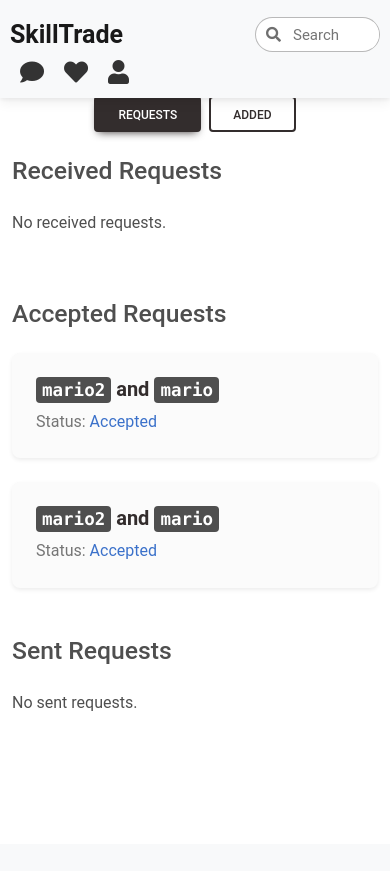
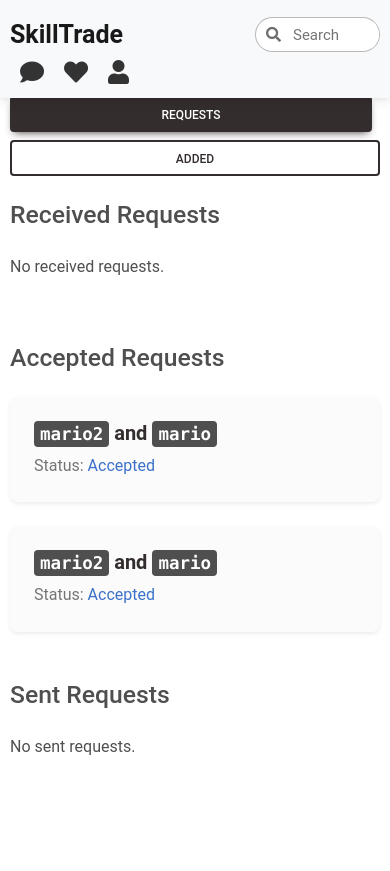
Before and after one commit to Emanuel532/proiect-tw, a Django app: page /requests/ in a window 390 px wide. Before the commit the page ends 711 px from the top, so only its background shows below. Run offline with Django 5.2, Linux system fonts and the light colour scheme; a user stored in the database is signed in; data comes from the database, SQL or seed files in the repository; both versions use the stored data as it was after the commit; some libraries are stand-ins or nearby versions.

Commit message:
made request page responsive+ added hovering effect

```diff
--- a/skilltrade/templates/manage_requests.html
+++ b/skilltrade/templates/manage_requests.html
@@ -3,11 +3,47 @@
 {% block content %}
 
 {% include 'widgets/navbar.html' %}
+<style>
+.custom-card-hover {
+    transition: transform 0.3s ease, box-shadow 0.3s ease;
+}
+
+.custom-card-hover:hover {
+    transform: translateY(-10px);  /* Moves the card up by 10px */
+    box-shadow: 0 4px 8px rgba(0, 0, 0, 0.2);  /* Adds a subtle shadow */
+}
+
+/* Additional responsive styling for mobile view */
+@media (max-width: 767px) {
+    .custom-card-hover {
+        transform: translateY(0);  /* Prevent card movement on small screens */
+    }
+
+    .d-flex {
+        flex-direction: column; /* Stack buttons vertically on small screens */
+    }
+
+    .card-body {
+        padding: 1rem; /* Reduce padding for smaller screens */
+    }
+}
+
+@media (max-width: 576px) {
+    .custom-card-hover {
+        transform: translateY(0);  /* Prevent card movement on very small screens */
+    }
+
+    .container {
+        padding-left: 10px;
+        padding-right: 10px;
+    }
+}
+</style>
 
 <div class="container my-5 py-5">
     <!-- Tabs for Requests and Added -->
-    <div class="d-flex justify-content-center mb-4">
-        <button class="btn btn-dark me-2">Requests</button>
+    <div class="d-flex justify-content-center mb-4 flex-wrap">
+        <button class="btn btn-dark me-2 mb-2 mb-md-0">Requests</button>
         <button class="btn btn-outline-dark">Added</button>
     </div>
 
@@ -17,7 +53,7 @@
         {% for req in received_requests %}
         <div class="col-12 col-md-6 col-lg-4">
             <a href="{% url 'post_by_id' post_id=req.post.id %}" class="text-decoration-none">
-                <div class="card h-100 shadow-sm hover-card bg-light">
+                <div class="card h-100 shadow-sm hover-card bg-light custom-card-hover">
                     <div class="card-body p-4">
                         <h5 class="card-title mb-2 fw-bold text-dark"> <kbd>{{ req.sender.username }}</kbd></h5>
                         <h6 class="card-subtitle mb-3 text-muted">{{ req.post.title }}</h6>
@@ -43,7 +79,7 @@
         {% for req in accepted_requests %}
         <div class="col-12 col-md-6 col-lg-4">
             <a href="{% url 'post_by_id' post_id=req.post.id %}" class="text-decoration-none">
-                <div class="card h-100 shadow-sm hover-card bg-light">
+                <div class="card h-100 shadow-sm hover-card bg-light custom-card-hover">
                     <div class="card-body p-4">
                         <h5 class="card-title mb-2 fw-bold text-dark"> <kbd>{{ req.sender.username }}</kbd> and <kbd>{{ req.recipient.username }} </kbd></h5>
                         <p class="card-text mt-2 text-muted">Status: <span class="text-primary">Accepted</span></p>
@@ -62,7 +98,7 @@
         {% for req in sent_requests %}
         <div class="col-12 col-md-6 col-lg-4">
             <a href="{% url 'post_by_id' post_id=req.post.id %}" class="text-decoration-none">
-                <div class="card h-100 shadow-sm hover-card bg-light">
+                <div class="card h-100 shadow-sm hover-card bg-light custom-card-hover">
                     <div class="card-body p-4">
                         <h5 class="card-title mb-2 fw-bold text-dark">To: <kbd>{{ req.recipient.username }} </kbd></h5>
                         <h6 class="card-subtitle mb-3 text-muted">{{ req.post.title }}</h6>
```
Also changed, not shown: skilltrade/db.sqlite3.
